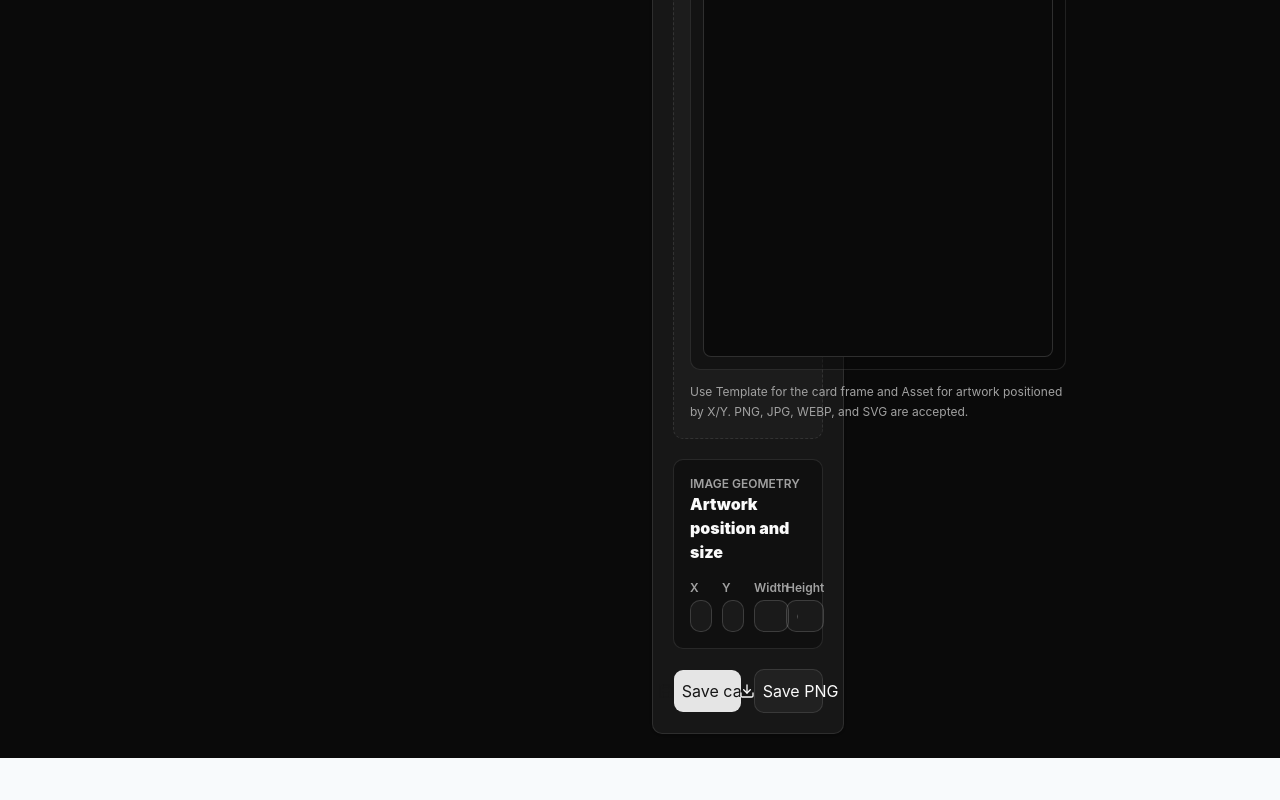
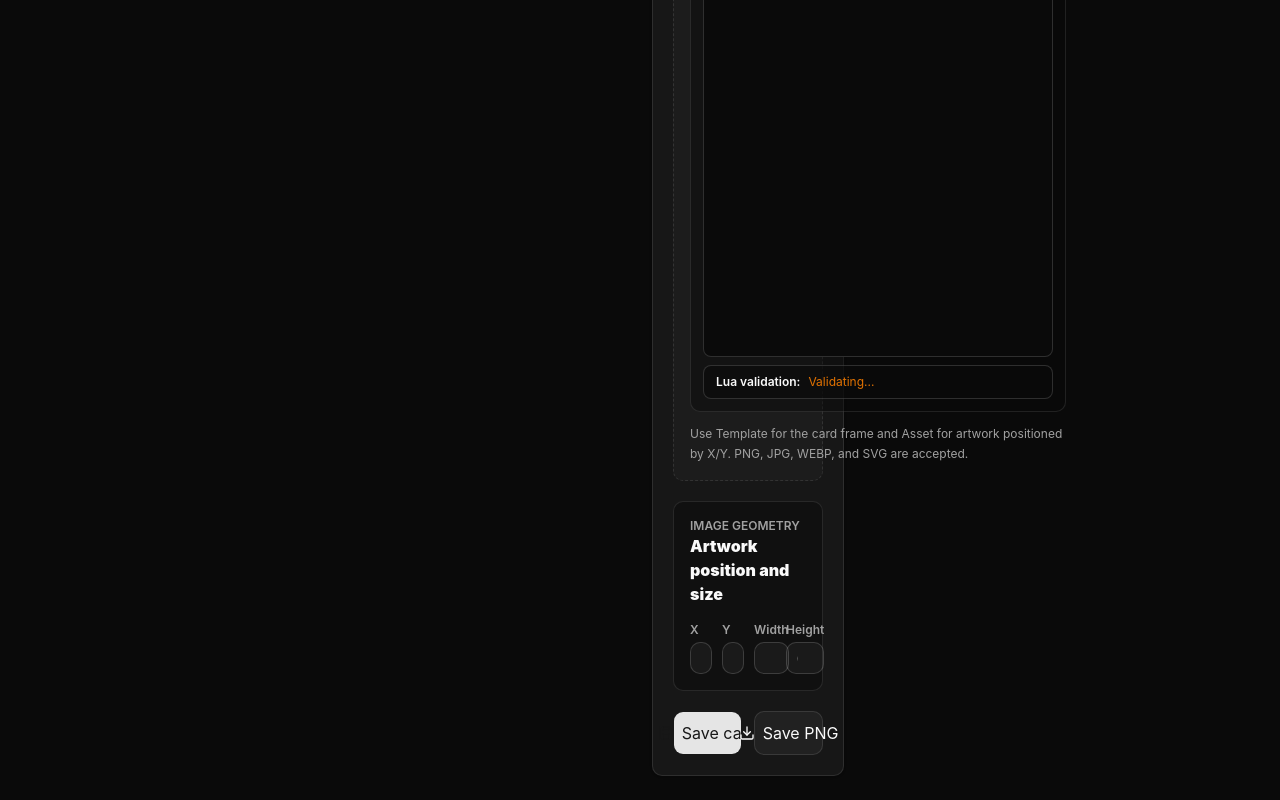
Before and after one commit to dannielzanoni/ohhell-game-v2, a React (Vite) app: page /playground in a window 1280 px wide. Shown: the part 1590-2390 px from the top of the page. Before the commit the page ends 2348 px from the top, so only its background shows below. Built offline with nearby package versions, Linux system fonts and the light colour scheme.

Commit message:
fix: validation stages

```diff
--- a/src/components/lua/LuaStudioFrame.jsx
+++ b/src/components/lua/LuaStudioFrame.jsx
@@ -150,6 +150,11 @@ export function LuaStudioFrame({
   const [isOpeningTab, setIsOpeningTab] = useState(false);
   const [isReopeningFrame, setIsReopeningFrame] = useState(false);
   const [openTabError, setOpenTabError] = useState('');
+  const [validation, setValidation] = useState({
+    state: 'pending',
+    source: source || '',
+    diagnostics: [],
+  });
   const editorUrl = useMemo(
     () => buildSetupEditorUrl(templateUrl),
     [templateUrl],
@@ -274,6 +279,7 @@ export function LuaStudioFrame({
 
         awaitingSourceRef.current = null;
         lastStudioSourceRef.current = event.data.source;
+        setValidation({ state: 'pending', source: event.data.source, diagnostics: [] });
         updateSnippetId(event.data.snippetId || '');
         onSourceChange(event.data.source);
       }
@@ -283,6 +289,7 @@ export function LuaStudioFrame({
         typeof event.data.source === 'string' &&
         typeof event.data.state === 'string'
       ) {
+        setValidation(event.data);
         onValidationChange?.(event.data);
       }
 
@@ -365,6 +372,36 @@ export function LuaStudioFrame({
       {openTabError ? (
         <p className="text-[0.68rem] leading-4 text-destructive">{openTabError}</p>
       ) : null}
+      <div className="rounded-md border border-input bg-background/60 px-3 py-2 text-xs">
+        <div className="flex flex-wrap items-center gap-x-2 gap-y-1">
+          <span className="font-semibold">Lua validation:</span>
+          <span
+            className={cn(
+              validation.state === 'valid' && 'text-emerald-600',
+              validation.state === 'invalid' && 'text-destructive',
+              (validation.state === 'pending' || validation.state === 'unavailable') &&
+                'text-amber-600',
+            )}
+          >
+            {validation.state === 'valid'
+              ? 'Ready to save'
+              : validation.state === 'invalid'
+                ? 'Failed'
+                : validation.state === 'unavailable'
+                  ? 'Unavailable'
+                  : 'Validating...'}
+          </span>
+          {validation.state === 'invalid' && validation.diagnostics?.length ? (
+            <span className="text-destructive">
+              {validation.diagnostics.find((diagnostic) => diagnostic.severity === 'Error')?.message ||
+                'The Lua script has errors.'}
+            </span>
+          ) : null}
+          {validation.state === 'unavailable' ? (
+            <span className="text-amber-600">Start or reconnect the Lua language server.</span>
+          ) : null}
+        </div>
+      </div>
       {snippetId ? (
         <p className="text-[0.68rem] leading-4 text-muted-foreground">
           Mooncode snippet: {snippetId}. Saving this form fetches the latest Lua source before uploading.
```
